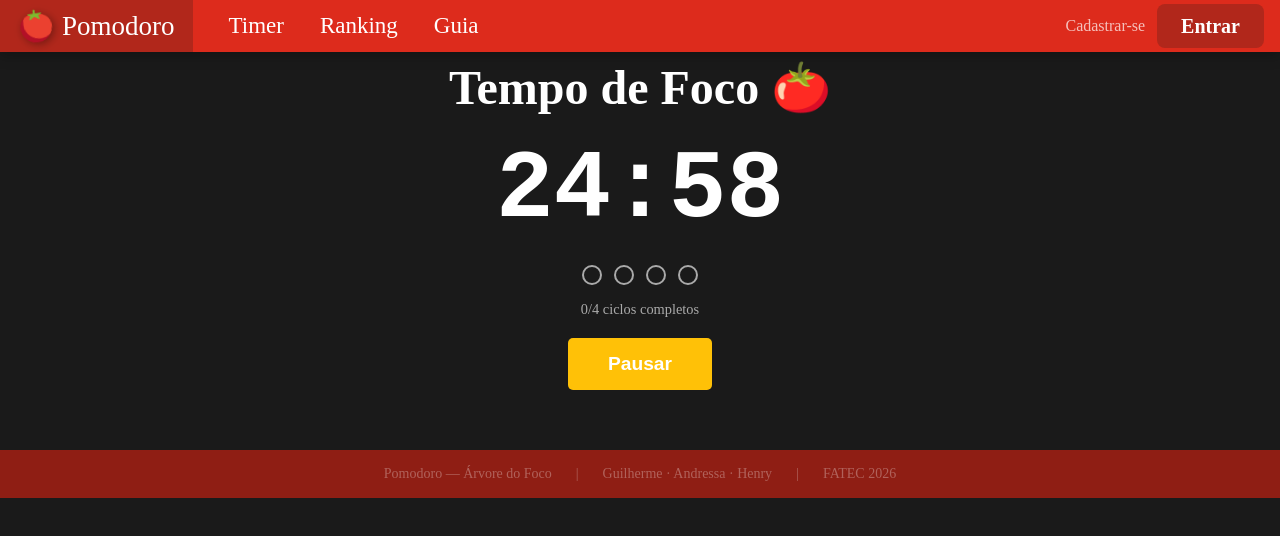
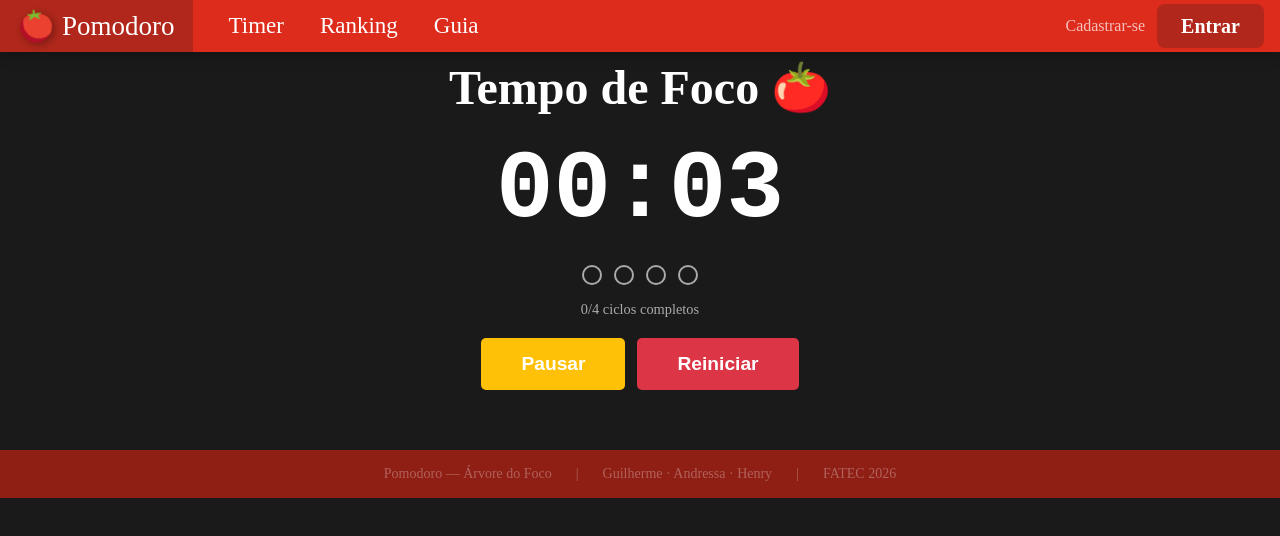
Before and after one commit to guimba0/Pomodoro-StudentsAcademy, a React (Vite) app in the folder frontend/: page /pomodoro in a window 1280 px wide. Both pictures are taken after a click on the button "Iniciar Foco". Shown: the top 536 px of the page. Built offline with nearby package versions, Linux system fonts and the light colour scheme; no server answers; a web font is replaced by a local one.

Commit message:
feat: adiciona ciclos pausa curta/longa e botões retomar/reiniciar

```diff
--- a/frontend/src/pages/Pomodoro.jsx
+++ b/frontend/src/pages/Pomodoro.jsx
@@ -1,11 +1,39 @@
 import React, { useState, useEffect } from 'react';
 
 export default function Pomodoro() {
-  const [minutos, setMinutos] = useState(25);
-  const [segundos, setSegundos] = useState(0);
+  const [minutos, setMinutos] = useState(0);
+  const [segundos, setSegundos] = useState(5);
   const [ativo, setAtivo] = useState(false);
+  const [iniciado, setIniciado] = useState(false);
   const [ciclosCompletos, setCiclosCompletos] = useState(0);
+  const [modoAtual, setModoAtual] = useState('foco');
   const TOTAL_CICLOS = 4;
+
+  const proximoModo = (ciclos) => {
+    if (ciclos % TOTAL_CICLOS === 0) return 'pausaLonga';
+    return 'pausaCurta';
+  };
+
+  const tempoDoModo = (modo) => {
+    if (modo === 'foco') return { minutos: 0, segundos: 5 };
+    if (modo === 'pausaCurta') return { minutos: 0, segundos: 3 };
+    if (modo === 'pausaLonga') return { minutos: 0, segundos: 2 };
+  };
+
+  const labelDoModo = (modo) => {
+    if (modo === 'foco') return 'Tempo de Foco 🍅';
+    if (modo === 'pausaCurta') return 'Pausa Curta ☕';
+    if (modo === 'pausaLonga') return 'Pausa Longa 🌿';
+  };
+
+  const reiniciar = () => {
+    setAtivo(false);
+    setIniciado(false);
+    setCiclosCompletos(0);
+    setModoAtual('foco');
+    setMinutos(tempoDoModo('foco').minutos);
+    setSegundos(tempoDoModo('foco').segundos);
+  };
 
   useEffect(() => {
     let intervalo = null;
@@ -18,11 +46,40 @@ export default function Pomodoro() {
           if (minutos === 0) {
             clearInterval(intervalo);
             setAtivo(false);
-            setCiclosCompletos((c) => (c + 1) % (TOTAL_CICLOS + 1));
+            setIniciado(false);
+
+            if (modoAtual === 'foco') {
+              const novosCiclos = ciclosCompletos + 1;
+              setCiclosCompletos(novosCiclos);
               salvarPontosNoBackend();
-            alert('Parabéns! Ciclo concluído. Você ganhou 10 maçãs! 🍎');
-            setMinutos(25);
-            setSegundos(0);
+
+              if (novosCiclos % TOTAL_CICLOS === 0) {
+                alert(`🎉 Parabéns! Você completou ${TOTAL_CICLOS} ciclos de foco!\nVocê ganhou maçãs e pontos bônus! 🍎✨\nAproveite sua pausa longa, você merece! 🌿`);
+              } else {
+                alert('Foco concluído! Você ganhou maçãs! 🍎\nHora de uma pausa curta! ☕');
+              }
+
+              const proximo = proximoModo(novosCiclos);
+              const tempo = tempoDoModo(proximo);
+              setModoAtual(proximo);
+              setMinutos(tempo.minutos);
+              setSegundos(tempo.segundos);
+
+            } else if (modoAtual === 'pausaLonga') {
+              alert('💪 Descansou bem? Que tal mais 4 ciclos?\nVocê está indo muito bem! Vamos lá! 🍅');
+              setCiclosCompletos(0);
+              const tempo = tempoDoModo('foco');
+              setModoAtual('foco');
+              setMinutos(tempo.minutos);
+              setSegundos(tempo.segundos);
+
+            } else {
+              alert('Pausa concluída! Hora de focar! 🍅');
+              const tempo = tempoDoModo('foco');
+              setModoAtual('foco');
+              setMinutos(tempo.minutos);
+              setSegundos(tempo.segundos);
+            }
           } else {
             setMinutos(minutos - 1);
             setSegundos(59);
@@ -45,13 +102,15 @@ export default function Pomodoro() {
 
   return (
     <div style={{ padding: '60px', color: 'white', textAlign: 'center' }}>
-      <h1 style={{ fontSize: '3rem', marginBottom: '20px' }}>Tempo de Foco 🍅</h1>
+      <h1 style={{ fontSize: '3rem', marginBottom: '20px' }}>{labelDoModo(modoAtual)}</h1>
 
       <div style={{ fontSize: '6rem', fontWeight: 'bold', margin: '20px 0', fontFamily: 'monospace' }}>
         {String(minutos).padStart(2, '0')}:{String(segundos).padStart(2, '0')}
       </div>
 
       {/* Contador de ciclos */}
+      {modoAtual === 'foco' && (
+        <>
           <div style={{ display: 'flex', gap: '12px', justifyContent: 'center', margin: '16px 0' }}>
             {Array.from({ length: TOTAL_CICLOS }).map((_, i) => (
               <div
@@ -61,18 +120,40 @@ export default function Pomodoro() {
                   width: '20px',
                   height: '20px',
                   borderRadius: '50%',
-              backgroundColor: i < ciclosCompletos ? '#4caf50' : 'transparent',
+                  backgroundColor: i < ciclosCompletos % TOTAL_CICLOS ? '#4caf50' : 'transparent',
                   border: '2px solid',
-              borderColor: i < ciclosCompletos ? '#4caf50' : '#aaa',
+                  borderColor: i < ciclosCompletos % TOTAL_CICLOS ? '#4caf50' : '#aaa',
                   transition: 'all 0.3s ease',
                 }}
               />
             ))}
           </div>
           <p style={{ fontSize: '0.9rem', color: '#aaa', margin: '0 0 20px' }}>
-        {ciclosCompletos}/{TOTAL_CICLOS} ciclos completos
+            {ciclosCompletos % TOTAL_CICLOS}/{TOTAL_CICLOS} ciclos completos
           </p>
+        </>
+      )}
 
+      {/* Botões */}
+      <div style={{ display: 'flex', gap: '12px', justifyContent: 'center' }}>
+        {!iniciado ? (
+          <button
+            onClick={() => { setAtivo(true); setIniciado(true); }}
+            style={{
+              padding: '15px 40px',
+              fontSize: '1.2rem',
+              fontWeight: 'bold',
+              backgroundColor: '#28a745',
+              color: 'white',
+              border: 'none',
+              borderRadius: '5px',
+              cursor: 'pointer'
+            }}
+          >
+            {modoAtual === 'foco' ? 'Iniciar Foco' : 'Iniciar Pausa'}
+          </button>
+        ) : (
+          <>
             <button
               onClick={() => setAtivo(!ativo)}
               style={{
@@ -86,8 +167,26 @@ export default function Pomodoro() {
                 cursor: 'pointer'
               }}
             >
-        {ativo ? 'Pausar' : 'Iniciar Foco'}
+              {ativo ? 'Pausar' : 'Retomar'}
             </button>
+            <button
+              onClick={reiniciar}
+              style={{
+                padding: '15px 40px',
+                fontSize: '1.2rem',
+                fontWeight: 'bold',
+                backgroundColor: '#dc3545',
+                color: 'white',
+                border: 'none',
+                borderRadius: '5px',
+                cursor: 'pointer'
+              }}
+            >
+              Reiniciar
+            </button>
+          </>
+        )}
+      </div>
     </div>
   );
 }
```
Lines whose indentation alone changed are shown as unchanged.
